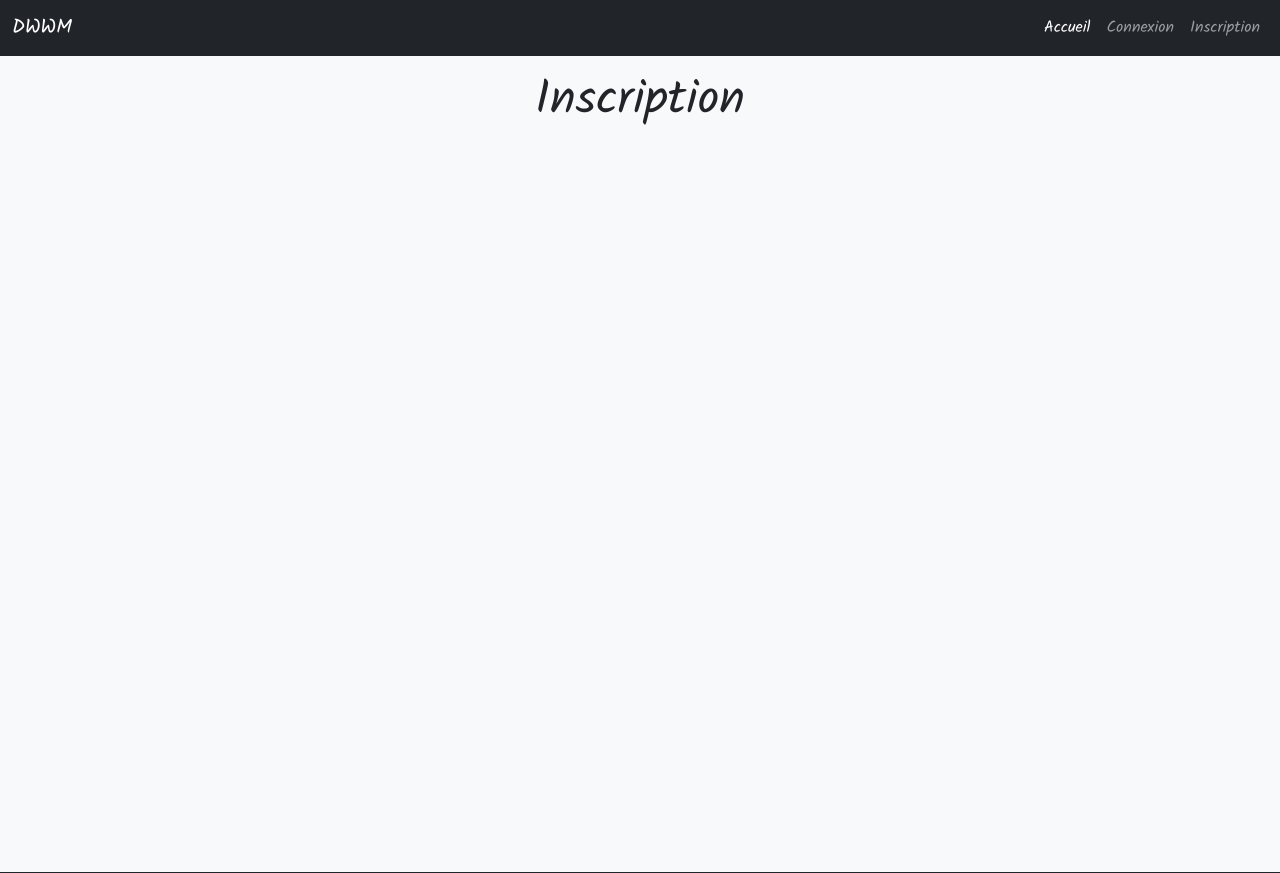
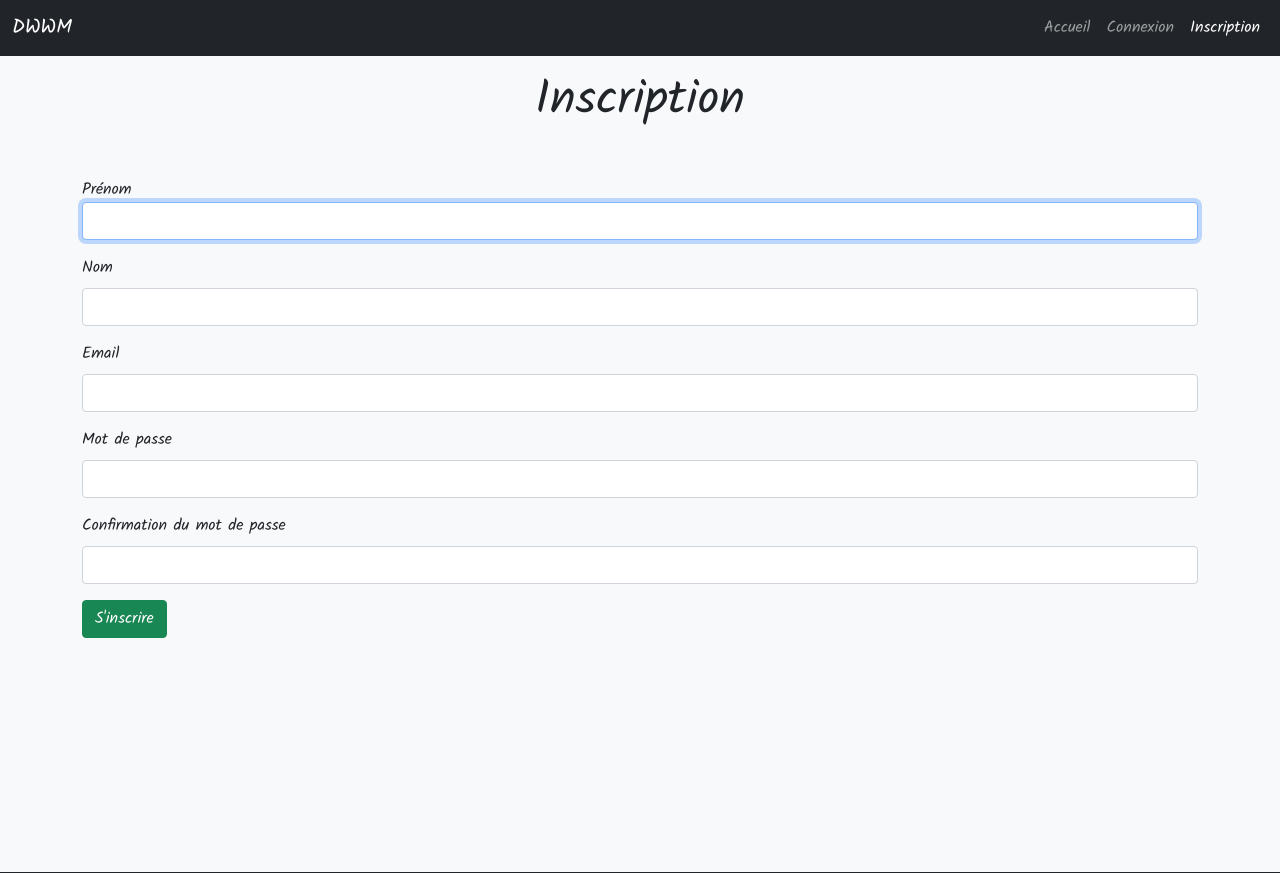
Before and after one commit to jc-aziaha/dwwm1b_auth, a PHP site: page /register in a window 1280 px wide. Shown: the top 873 px of the page. Run offline with PHP 8.4, Linux system fonts and the light colour scheme; some libraries are stand-ins or nearby versions.

Commit message:
Rendu du 05/05/2022 aprem3

```diff
--- a/composer.json
+++ b/composer.json
@@ -6,5 +6,10 @@
             "email": "aziaha.formations@gmail.com"
         }
     ],
+    "autoload": {
+        "files": [
+            "src/zion/helpers.php"
+        ]
+    },
     "require": {}
 }
--- a/config/routes.php
+++ b/config/routes.php
@@ -11,8 +11,9 @@
 
 
 
-    get("/", ["visitor/welcome/welcomeController", "index"]);
+    get("/",            ["visitor/welcome/welcomeController", "index"]);
 
 
                     // -------------Auth-----------
-    get("/register", ["visitor/registration/registerController", "register"]);
+    get("/register",    ["visitor/registration/registerController", "register"]);
+    post("/register",   ["visitor/registration/registerController", "register"]);
--- a/src/controller/visitor/registration/registerController.php
+++ b/src/controller/visitor/registration/registerController.php
@@ -17,5 +17,10 @@ require ABSTRACT_CONTROLLER;
      */
     function register() : string
     {
+        if ( $_SERVER['REQUEST_METHOD'] === "POST" )
+        {
+            dd($_POST);
+        }
+
         return render("visitor/registration/register.html.php");
     }
--- a/src/kernel.php
+++ b/src/kernel.php
@@ -11,6 +11,10 @@
      * @version 1.0.0
      * ---------------------------------------------------------
     */
+
+
+    // Chargement de l'autoloader
+    require __DIR__ . "/../vendor/autoload.php";
 
 
     // Chargement des constantes
--- /dev/null
+++ b/src/zion/helpers.php
@@ -0,0 +1,32 @@
+<?php
+
+    /**
+     * Cette fonction affiche le contenu qu'on lui donne
+     * et arrête l'exécution du script
+     *
+     * @param mixed $data
+     * @return mixed
+     */
+    function dd(mixed $data) : mixed
+    {
+        echo "<pre>";
+        var_dump($data);
+        echo "</pre>";
+
+        die();
+    }
+
+
+    /**
+     * Cette fonction affiche le contenu qu'on lui donne
+     * mais n'arrête pas l'exécution du script
+     *
+     * @param mixed $data
+     * @return mixed
+     */
+    function dump(mixed $data) : mixed
+    {
+        echo "<pre>";
+        var_dump($data);
+        echo "</pre>";
+    }
--- a/templates/layout/base_visitor.html.php
+++ b/templates/layout/base_visitor.html.php
@@ -23,20 +23,20 @@
         <!-- Start Navbar -->
         <nav class="navbar navbar-expand-lg navbar-dark bg-dark">
             <div class="container-fluid">
-                <a class="navbar-brand" href="#">DWWM</a>
+                <a class="navbar-brand" href="/">DWWM</a>
                 <button class="navbar-toggler" type="button" data-bs-toggle="collapse" data-bs-target="#navbarNav" aria-controls="navbarNav" aria-expanded="false" aria-label="Toggle navigation">
                 <span class="navbar-toggler-icon"></span>
                 </button>
                 <div class="collapse navbar-collapse" id="navbarNav">
                     <ul class="navbar-nav ms-auto">
                         <li class="nav-item">
-                            <a class="nav-link active" aria-current="page" href="#">Accueil</a>
+                            <a class="nav-link <?= ($_SERVER['REQUEST_URI'] === "/") ? 'active' : '' ?>" aria-current="page" href="/">Accueil</a>
                         </li>
                         <li class="nav-item">
                             <a class="nav-link" href="#">Connexion</a>
                         </li>
                         <li class="nav-item">
-                            <a class="nav-link" href="/register">Inscription</a>
+                            <a class="nav-link <?= ($_SERVER['REQUEST_URI'] === "/register") ? 'active' : '' ?>" href="/register">Inscription</a>
                         </li>
                     </ul>
                 </div>
--- a/templates/visitor/registration/register.html.php
+++ b/templates/visitor/registration/register.html.php
@@ -4,8 +4,30 @@
 
 <h1 class="text-center my-3 display-5">Inscription</h1>
 
-<div class="container">
-    <form action="" method="post">
-
+<div class="container my-5">
+    <form action="/register" method="POST">
+        <div class="mb-3">
+            <label for="firstName">Prénom</label>
+            <input type="text" class="form-control" id="firstName" name="firstName" autofocus />
+        </div>
+        <div class="mb-3">
+            <label class="form-label" for="lastName">Nom</label>
+            <input type="text" class="form-control" id="lastName" name="lastName" />
+        </div>
+        <div class="mb-3">
+            <label class="form-label" for="email">Email</label>
+            <input type="text" class="form-control" id="email" name="email" />
+        </div>
+        <div class="mb-3">
+            <label class="form-label" for="password">Mot de passe</label>
+            <input type="text" class="form-control" id="password" name="password" />
+        </div>
+        <div class="mb-3">
+            <label class="form-label" for="confirmPassword">Confirmation du mot de passe</label>
+            <input type="text" class="form-control" id="confirmPassword" name="confirmPassword" />
+        </div>
+        <div class="mb-3">
+            <input type="submit" class="btn btn-success" value="S'inscrire" />
+        </div>
     </form>
 </div>
```
Also changed, not shown: templates/visitor/welcome/index.html.php (+7 -1 lines), 4 other files.
